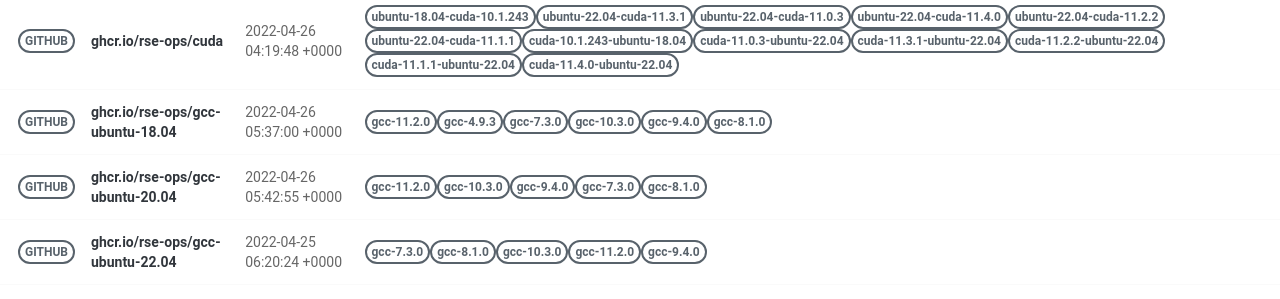
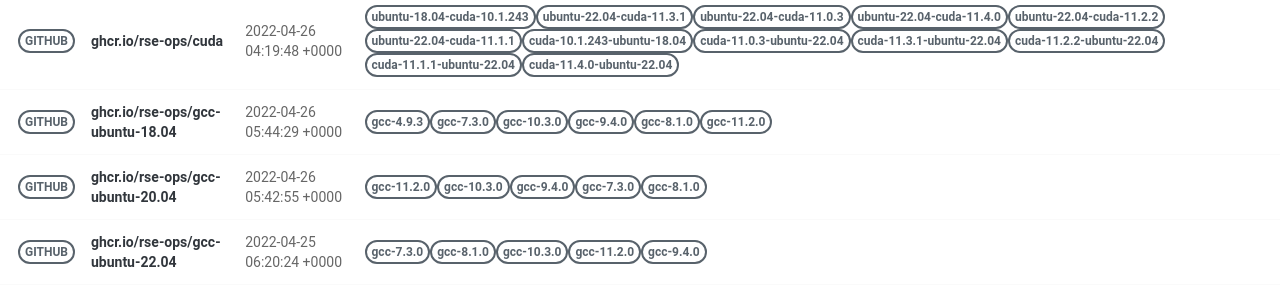
Before and after one commit to rse-ops/docker-images, a Jekyll site: the page built from pages/index.md, in a window 1280 px wide. Shown: the part 502-801 px from the top of the page. Built offline with Jekyll 4.4.1, drawn with Linux system fonts in a browser that asks for light colours; nearby versions of some CDN libraries.

Commit message:
Automated push to update library 2022-04-26

```diff
--- a/_library/ghcr.io-rse-ops-gcc-ubuntu-18.04.md
+++ b/_library/ghcr.io-rse-ops-gcc-ubuntu-18.04.md
@@ -1,14 +1,11 @@
 ---
 layout: container
 name: ghcr.io/rse-ops/gcc-ubuntu-18.04
-updated_at: 2022-04-26 05:37:00.523742
+updated_at: 2022-04-26 05:44:29.120020
 
 
 container_url: https://github.com/orgs/rse-ops/packages/container/package/gcc-ubuntu-18.04
 versions:
- - tag: gcc-11.2.0
-   dockerfile: https://github.com/rse-ops/docker-images/blob/main/ubuntu/gcc/Dockerfile
-   manifest: https://crane.ggcr.dev/manifest/ghcr.io/rse-ops/gcc-ubuntu-18.04:gcc-11.2.0
  - tag: gcc-4.9.3
    dockerfile: https://github.com/rse-ops/docker-images/blob/main/ubuntu/gcc/Dockerfile
    manifest: https://crane.ggcr.dev/manifest/ghcr.io/rse-ops/gcc-ubuntu-18.04:gcc-4.9.3
```
Also changed, not shown: other parts of _library/ghcr.io-rse-ops-gcc-ubuntu-18.04.md (+3 -0 lines).
